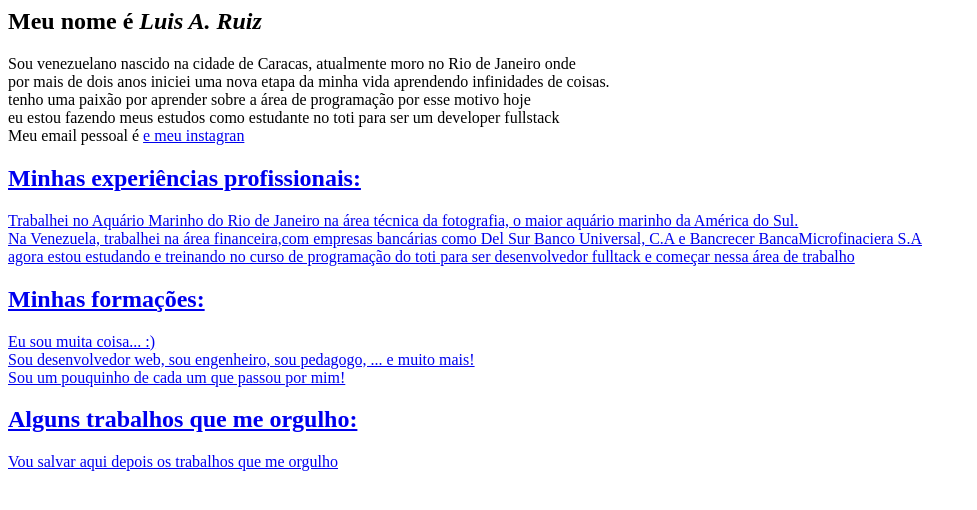
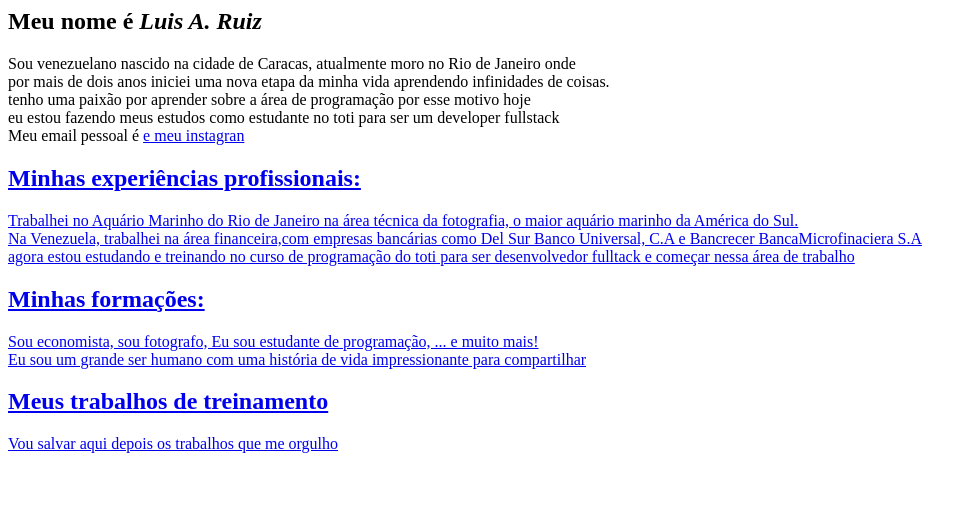
Before and after one commit to LuisRuiz54/LuisRuiz54.github.io, a plain HTML site: page index.html in a window 1280 px wide. Shown: the whole page, without its empty margins (0-977 px from the left). Drawn offline with Linux system fonts and the light colour scheme.

Commit message:
Update index.html

```diff
--- a/index.html
+++ b/index.html
@@ -35,17 +35,15 @@
         <div id="educacional">
             <div>
                 <h2>Minhas formações:</h2>
-                Eu sou muita coisa... :)
+               Sou economista, sou fotografo, Eu sou estudante de programação, ... e muito mais!
                 <br>
-                Sou desenvolvedor web, sou engenheiro, sou pedagogo, ... e muito mais!
-                <br>
-                Sou um pouquinho de cada um que passou por mim!
+               Eu sou um grande ser humano com uma história de vida impressionante para compartilhar
             </div>
         </div>
 
         <div id="trabalhos">
             <div>
-                <h2>Alguns trabalhos que me orgulho:</h2>
+                <h2>Meus trabalhos de treinamento</h2>
                 Vou salvar aqui depois os trabalhos que me orgulho
             </div>
         </div>
```
